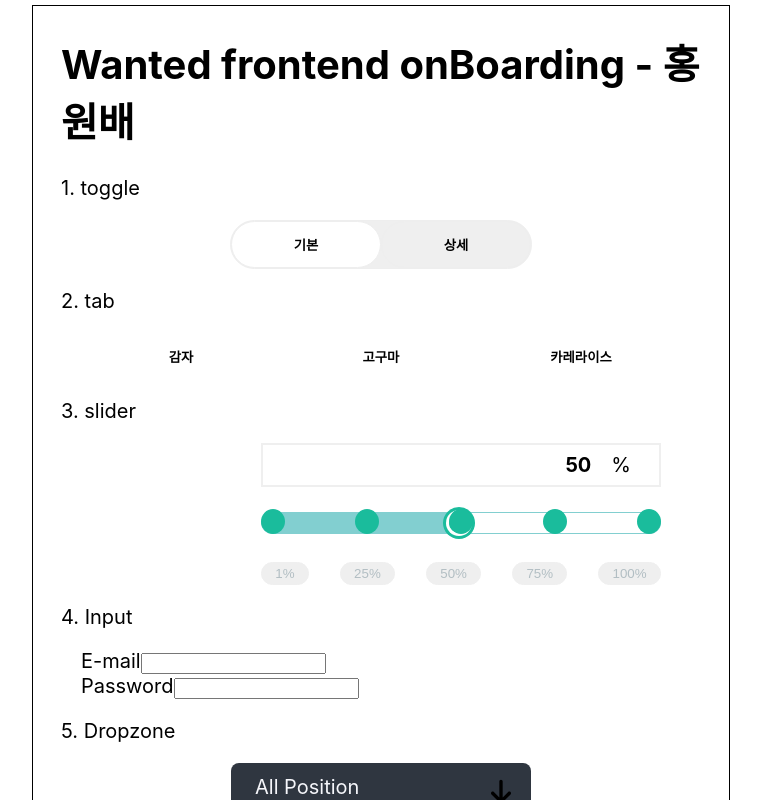
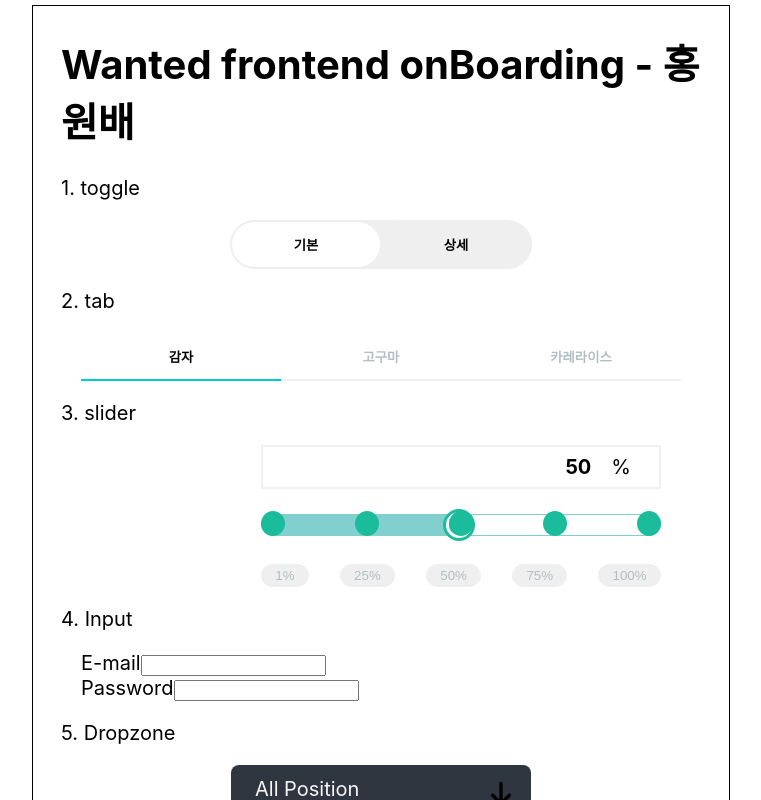
Before and after one commit to shongs27/wanted_pre_onboarding, a React (Create React App) app: page / in a window 1280 px wide. Shown: the top 800 px of the page, without its empty margins (259-1020 px from the left). Built offline with nearby package versions, Linux system fonts and the light colour scheme.

Commit message:
[Fix] 2. tab 반복코드 제거 및 슬라이드 효과 추가

```diff
--- a/src/components/Dropzone.js
+++ b/src/components/Dropzone.js
@@ -153,7 +153,7 @@
       <OptionsContainer toggle={toggle}>
         {options.map(({ abbr, name, show }, index) => (
           <Option key={index} onClick={handleOption} show={show}>
-            <input type="radio" id={abbr} />
+            <input type="radio" id={abbr} name="category" />
             <label htmlFor={abbr}>{name}</label>
           </Option>
         ))}
--- a/src/components/Slider.js
+++ b/src/components/Slider.js
@@ -133,7 +133,7 @@
         />
         <List>
           {[first, second, third, forth, fifth].map((step) => (
-            <Item>
+            <Item key={step}>
               <button type="button" onClick={() => handleClick(step)}>
                 {step}%
               </button>
--- a/src/components/Tab.js
+++ b/src/components/Tab.js
@@ -1,47 +1,48 @@
-import { keyframes } from '@emotion/react';
-import styled from '@emotion/styled';
 import { useState } from 'react';
 
-const slideIn = keyframes`
-  from {
-    opacity:0;
-    border-bottom: 2px solid #00cec9;
-    left: -1000
-  }
+import styled from '@emotion/styled';
 
-  to {
-    opacity: 1;
-    border-bottom: 2px solid #efefef;
-    left: 0;
-  }
-`;
-
-const List = styled.ul({
+const List = styled.ul(({ clicked }) => ({
   width: '600px',
   margin: '1em auto',
 
   display: 'flex',
   listStyle: 'none',
   padding: 0,
-});
+
+  borderBottom: '2px solid #efefef',
+
+  position: 'relative',
+  '&::after': {
+    content: "''",
+    position: 'absolute',
+    left: clicked === '감자' ? 0 : clicked === '고구마' ? '200px' : '400px',
+    bottom: '-2px',
+    width: '200px',
+    height: '2px',
+    backgroundColor: '#00cec9',
+
+    transition: '0.5s',
+  },
+}));
 
 const Item = styled.li(({ clicked }) => ({
   '& button': {
     backgroundColor: 'inherit',
-    fontWeight: 'bold',
+    fontWeight: clicked ? '900' : 'bold',
+
+    color: clicked ? 'black' : '#b2bec3',
 
     width: '200px',
     padding: '1em 4em',
     border: 'none',
-    // borderBottom: clicked ? '2px solid #00cec9' : '2px solid #efefef',
-
-    animation: clicked && `${slideIn} 1s cubic-bezier(0.25, 0.1, 0.25, 1)`,
 
     '&:hover': {
       cursor: 'pointer',
     },
   },
 }));
+
 export default function Tab() {
   const [potato, sweetPotato, careRice] = ['감자', '고구마', '카레라이스'];
   const [clicked, setClicked] = useState('감자');
@@ -51,22 +52,14 @@
   }
 
   return (
-    <List>
-      <Item clicked={clicked === potato}>
-        <button type="button" onClick={() => handleClick(potato)}>
-          감자
-        </button>
-      </Item>
-      <Item clicked={clicked === sweetPotato}>
-        <button type="button" onClick={() => handleClick(sweetPotato)}>
-          고구마
-        </button>
-      </Item>
-      <Item clicked={clicked === careRice}>
-        <button type="button" onClick={() => handleClick(careRice)}>
-          카레라이스
-        </button>
-      </Item>
+    <List clicked={clicked}>
+      {[potato, sweetPotato, careRice].map((kind) => (
+        <Item clicked={clicked === kind}>
+          <button type="button" onClick={() => handleClick(kind)}>
+            {kind}
+          </button>
+        </Item>
+      ))}
     </List>
   );
 }
```
